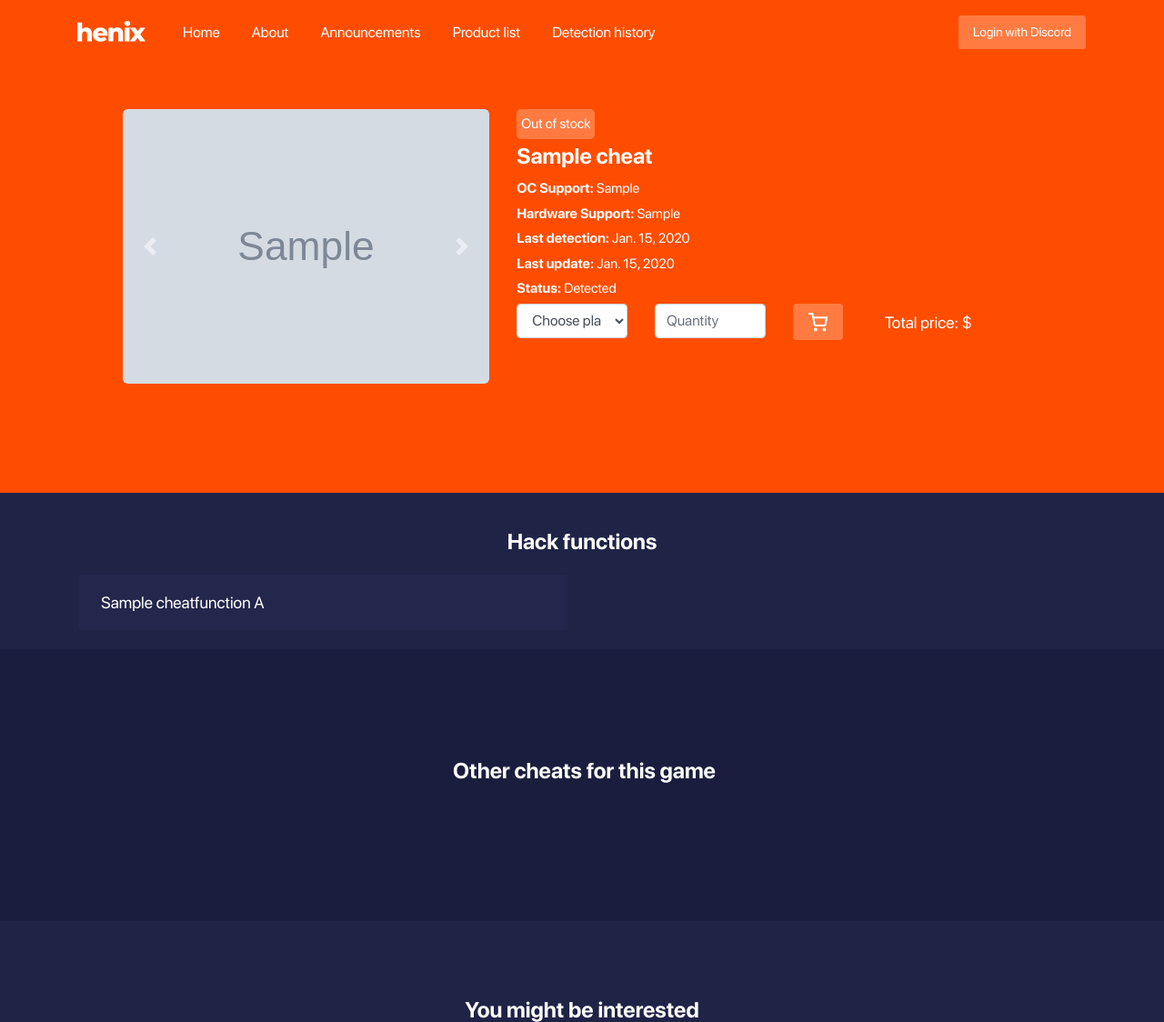
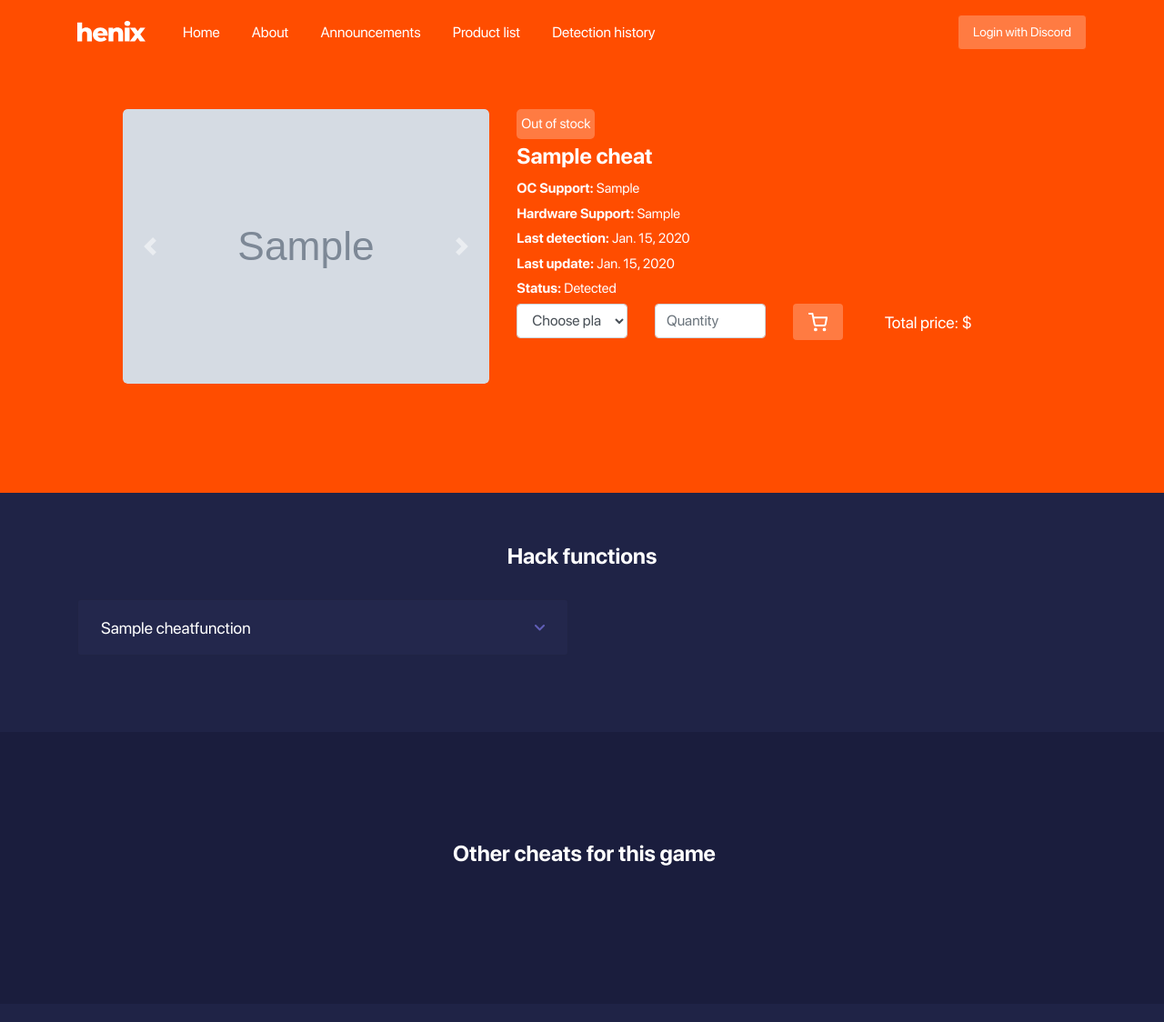
Before and after one commit to SentF/henix, a Django app: page /cheats/1/ in a window 1280 px wide. Shown: the top 1124 px of the page at 91% size. Run offline with Django 3.2, Linux system fonts and the light colour scheme; tables that the repository leaves empty hold one stand-in row (values such as "Sample post"); grey boxes marked "Sample" are stand-in pictures; some libraries are stand-ins or nearby versions.

Commit message:
Add arrow_down for hackfunc and fix paddings (#5)

```diff
--- a/static/css/styles.css
+++ b/static/css/styles.css
@@ -795,6 +795,19 @@ a.orange_whiteBG_btn:focus,
     text-align: left;
     padding: 4px;
     font-size: 18px;
+    display: grid;
+    grid-template-columns: 1fr 11px;
+    height: 36px;
+}
+
+.btn_HFunc > .arrow_down{
+    margin-right: 0;
+    margin-left: auto;
+    background-size: cover;
+    width: 11px;
+    height: 7px;
+    margin-top: 10px;
+    background-image: url("/static/images/arrow_down.svg"); /*Что за треш xD За то нормально работает, главное высоту не менять*/
 }
 
 .btn_HFunc:focus {
@@ -846,6 +859,11 @@ a.orange_whiteBG_btn:focus,
 }
 
 /* ======= Functions ======= */
+.functions {
+    padding-bottom: 64px;
+    padding-top: 16px;
+}
+
 .functions .title {
     color: white;
     margin-top: 40px;
--- a/templates/cheat.html
+++ b/templates/cheat.html
@@ -90,7 +90,7 @@
             <div class="text-center">
                 <h2 class="title">Hack functions</h2>
             </div>
-            <div class="row">
+            <div class="row" style="margin-top: 32px">
                 {% for func in cheat.cheatfunction_set.all %}
                     <div class="col-lg-6 col-12">
                         <div class="accordion hack_func_card" id="functions-{{ forloop.counter }}">
@@ -101,7 +101,7 @@
                                                 data-toggle="collapse"
                                                 data-target="#collapseOne-{{ forloop.counter }}" aria-expanded="true"
                                                 aria-controls="collapseOne-1">
-                                            {{ func.name }} <span style="margin-left: auto">A</span>
+                                            {{ func.name }} <div class="arrow_down"></div>
                                         </button>
                                     </h5>
                                 </div>
```
Also changed, not shown: static/images/arrow_down.svg (added).
